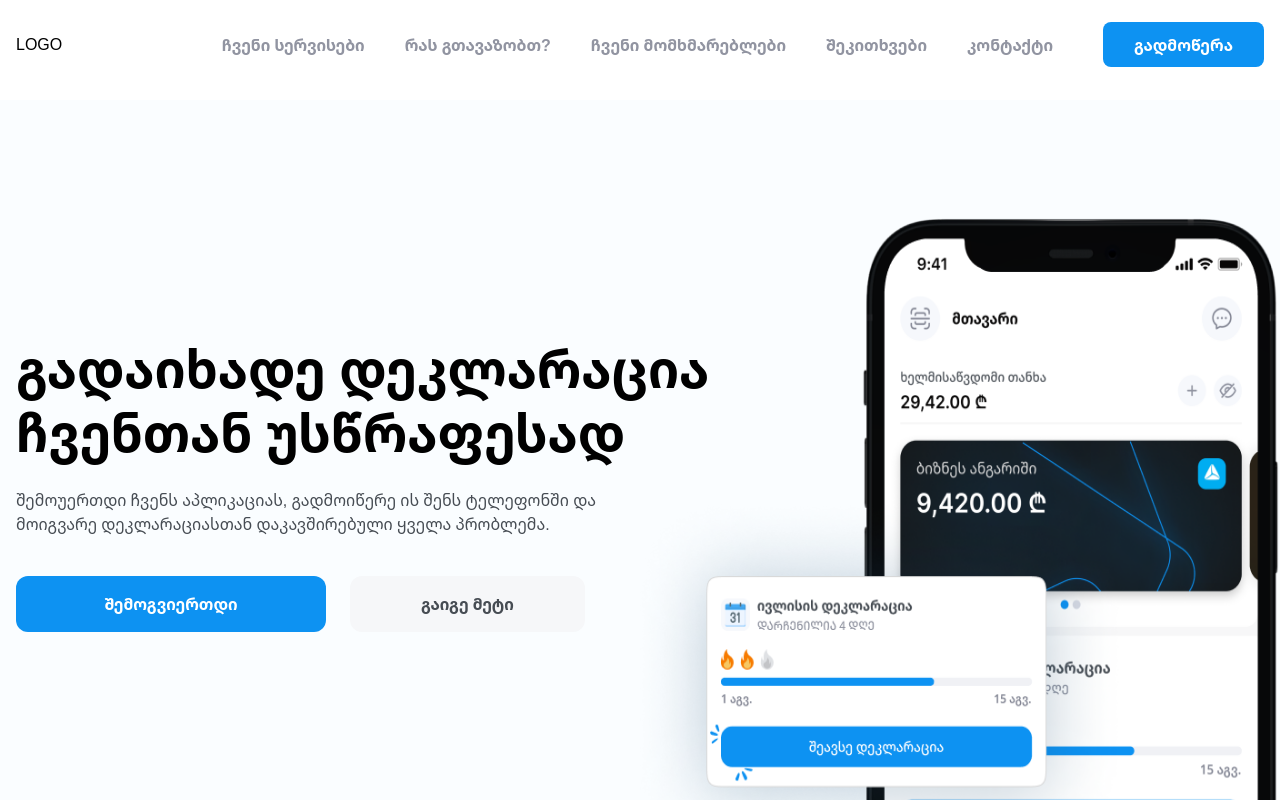
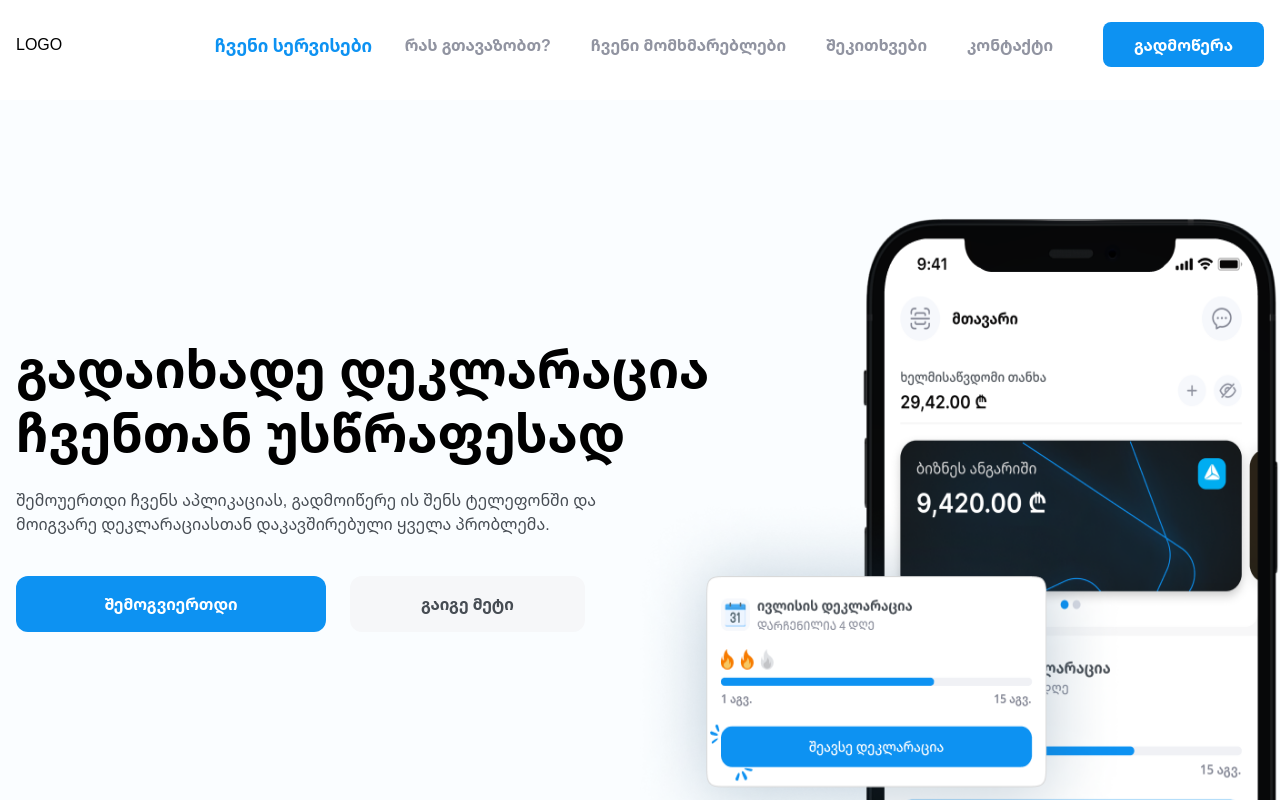
Before and after one commit to NikolozBeqauri/landingOfIncome, a Next.js app: page / in a window 1280 px wide. In both pictures the pointer is over the link 293 px from the left and 44 px from the top of the page. Shown: the top 800 px of the page. Built offline with nearby package versions, Linux system fonts and the light colour scheme.

Commit message:
feat: added hover

```diff
--- a/app/components/DownloadSection/DownloadSection.module.scss
+++ b/app/components/DownloadSection/DownloadSection.module.scss
@@ -1,3 +1,6 @@
+.outSpace {
+    width: 100%;
+}
 .background {
     border-radius: 48px;
     background: #0D92F2;
--- a/app/components/Navigation/Navigation.module.scss
+++ b/app/components/Navigation/Navigation.module.scss
@@ -41,6 +41,12 @@
     font-weight: 600;
     line-height: 40px;
     white-space: nowrap;
+    display: inline-block;
+    transition: 0.5s;
+    &:hover {
+        color: #0D92F2;
+        transform: scale(1.1);
+    }
 }
 
 .navButton {
--- a/app/components/ReusableButton/ReusableButton.module.scss
+++ b/app/components/ReusableButton/ReusableButton.module.scss
@@ -15,11 +15,20 @@
 .blueButton {
     background: #0D92F2;
     color: #FFF;
+    transition: 0.5s;
+}
+
+.blueButton:hover {
+    background: #077BCE;
 }
 
 .grayButton {
     background: #F6F7F9;
     color: #464C53;
+    transition: 0.5s;
+}
+.grayButton:hover {
+    background: #D9D9D9;
 }
 
 @media (max-width: 768px) {
```
